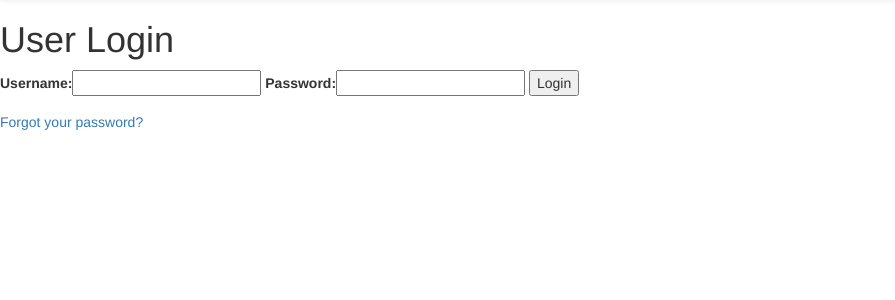
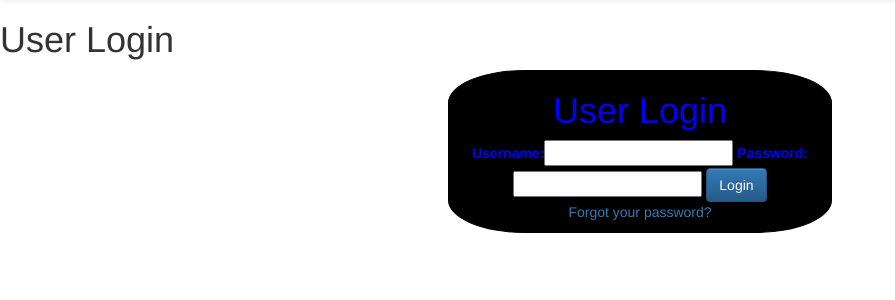
Before and after one commit to djjtyn/django-auth, a Django app: page /accounts/login/ in a window 1280 px wide. Shown: the part 52-352 px from the top of the page, without its empty margins (0-895 px from the left). Run offline with Django 3.2, Linux system fonts and the light colour scheme; some libraries are stand-ins or nearby versions.

Commit message:
css linked up

```diff
--- a/accounts/templates/login.html
+++ b/accounts/templates/login.html
@@ -1,11 +1,15 @@
 {% extends 'base.html' %}
+{% load bootstrap_tags %}
 {% block page_title %}Login Page{% endblock %}
 {% block page_heading %}User Login{% endblock %}
 {% block content %}
-    <form action="" method="post">
+    <form action="" method="post" class="auth_form">
+    <h1>User Login</h1>
       {% csrf_token %}
-      {{ login_form}}
-      <button type="submit">Login</button>
+      {{ login_form | as_bootstrap}}
+
+      <button type="submit" class="btn btn-primary">Login</button>
+      <p><a href="{% url 'password_reset' %}">Forgot your password?</a></p>
     </form>
-    <p><a href="{% url 'password_reset' %}">Forgot your password?</a></p>
+
 {% endblock %}
--- a/django_auth/settings.py
+++ b/django_auth/settings.py
@@ -40,6 +40,7 @@ INSTALLED_APPS = [
     'django.contrib.messages',
     'django.contrib.staticfiles',
     'accounts',
+    'django_forms_bootstrap',
 ]
 
 MIDDLEWARE = [
@@ -121,6 +122,9 @@ USE_TZ = True
 # https://docs.djangoproject.com/en/1.11/howto/static-files/
 
 STATIC_URL = '/static/'
+STATICFILES_DIRS = [
+    os.path.join(BASE_DIR, 'static')
+]
 
 MESSAGE_STORAGE = 'django.contrib.messages.storage.session.SessionStorage'
 
--- /dev/null
+++ b/static/css/styles.css
@@ -0,0 +1,9 @@
+.auth_form {
+    width: 30%;
+    text-align: center;
+    border: 1px solid black;
+    border-radius: 20%;
+    margin: 0 auto;
+    background-color: black;
+    color: blue;
+}
--- a/templates/base.html
+++ b/templates/base.html
@@ -1,3 +1,4 @@
+{% load staticfiles %}
 <html>
 
 <head>
@@ -8,7 +9,8 @@
 
     <!-- Optional theme -->
     <link rel="stylesheet" href="https://maxcdn.bootstrapcdn.com/bootstrap/3.3.7/css/bootstrap-theme.min.css" integrity="sha384-rHyoN1iRsVXV4nD0JutlnGaslCJuC7uwjduW9SVrLvRYooPp2bWYgmgJQIXwl/Sp" crossorigin="anonymous">
-
+    <!-- Load Static CSS-->
+    <link rel="stylesheet" href="{% static 'css/styles.css' %}">
     <!-- Latest compiled and minified JavaScript -->
     <script src="https://maxcdn.bootstrapcdn.com/bootstrap/3.3.7/js/bootstrap.min.js" integrity="sha384-Tc5IQib027qvyjSMfHjOMaLkfuWVxZxUPnCJA7l2mCWNIpG9mGCD8wGNIcPD7Txa" crossorigin="anonymous"></script>
 </head>
```
Also changed, not shown: accounts/templates/registration.html (+5 -4 lines), db.sqlite3.
